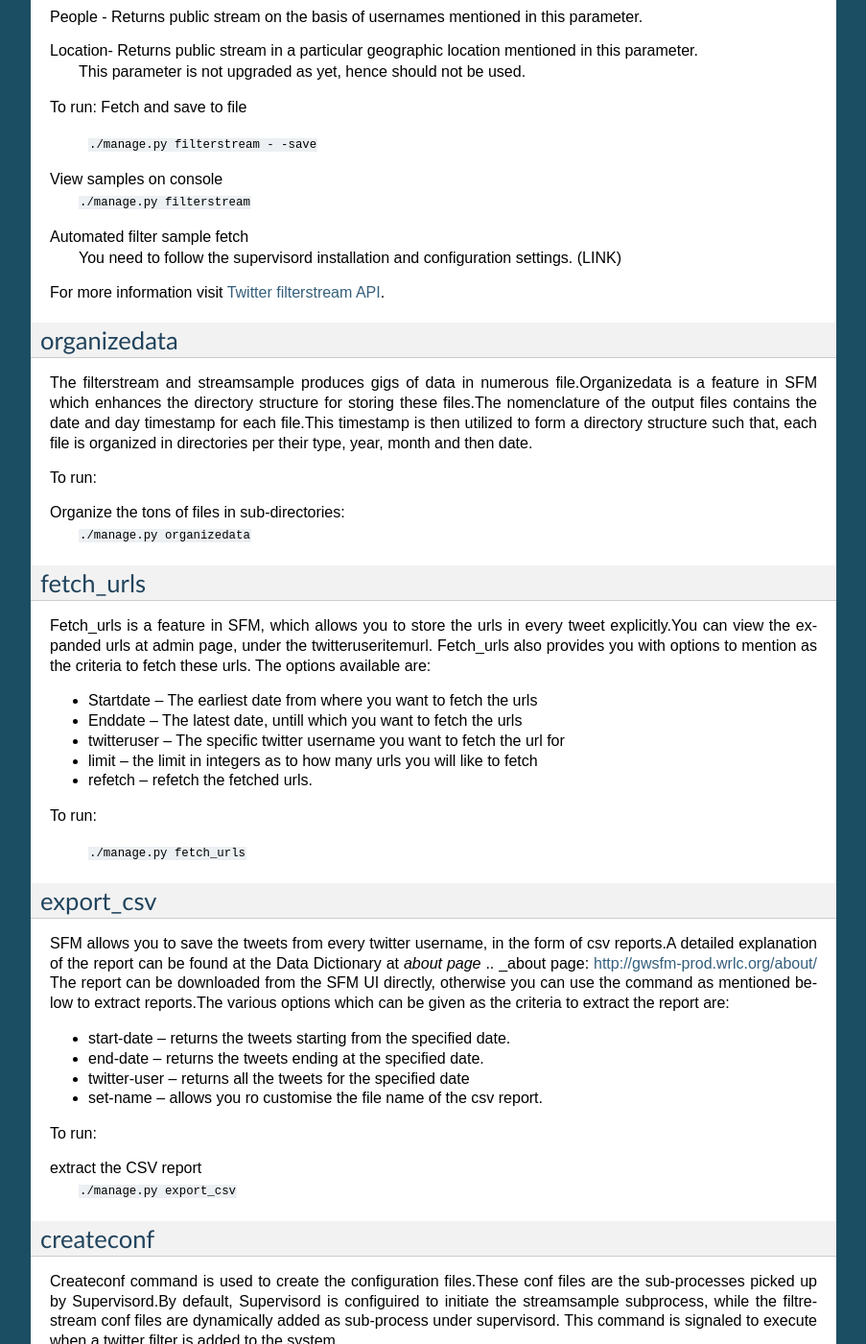
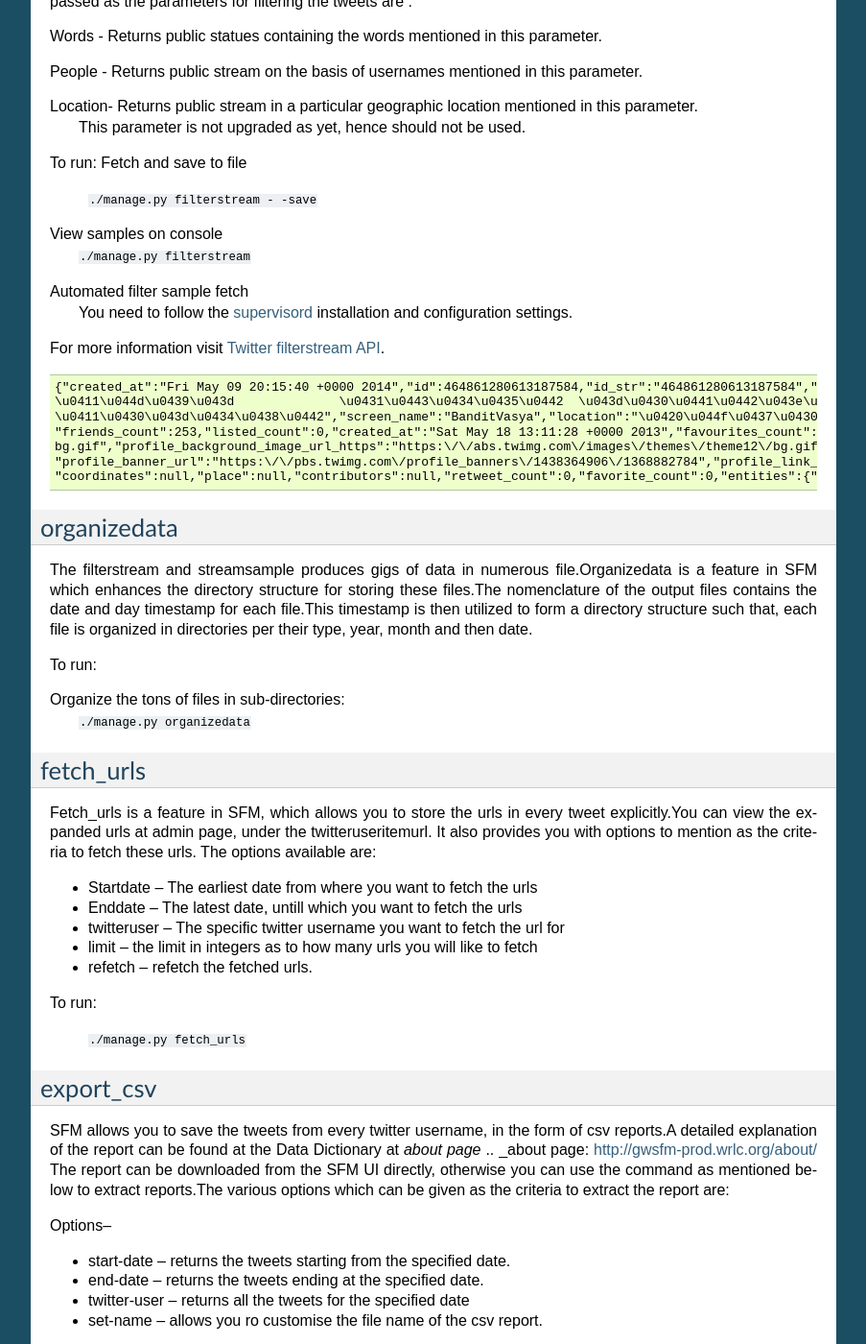
Before and after one commit to gwu-libraries/social-feed-manager, a Sphinx documentation site: the page built from docs/mgmt_commands.rst, in a window 1280 px wide and 1400 px high, scrolled down 2098 px. Shown: the whole window at 96% size, without its empty margins (198-1101 px from the left). Built offline with Sphinx 7.4.7, drawn with Linux system fonts in a browser that asks for light colours; pages that are not in the unit, such as notebooks, are missing from menus; some of the changed text lies outside the part shown.

Commit message:
hyperlink changes, and output screenshot added

```diff
--- a/docs/mgmt_commands.rst
+++ b/docs/mgmt_commands.rst
@@ -1,11 +1,11 @@
 Management Commands
 ====================
 
-Social-feed-manager(SFM) has  features which allows you to store the tweets from users, stream public statues, update their usernames et al. These features are present as management command under SFM, their description and usage is mentioned below:
+Social-feed-manager(SFM) has  features which allows you to store the tweets from users, download those tweets,  stream public statues, update their usernames, fetch urls in tweets, filter and capture public statues, collect random samples of twitter data and many more. These features are present as management command under SFM, their description and usage is mentioned below.
 
 user_timeline
 -------------
-Twitter API allows you to fetch the user timeline for a particular username.SFM uses this API to fetch and then store the tweets of a particular twitter user or a list of twitter users.For the new twitter users added, it goes in a fetches approximately the last 3000 tweets, then gradually fetches latest tweets.It is automated to run every two hours to collect tweets. You can run this command manually as well, as mentioned below:
+Twitter API allows you to fetch the user timeline for a particular username.SFM uses this API to fetch and then store the tweets of a particular twitter user or a list of twitter users.For the new twitter users added, it goes in a fetches approximately the last 3200 tweets, then gradually fetches latest tweets.It is automated to run every two hours to collect tweets. You can run this command manually as well, as mentioned below:
 
 To run:
 
@@ -52,6 +52,8 @@ Verifies and Updates any user-name changed for any twitter users
 
 Verify and Update user-name for a specific twitter user
        ``./manage.py update_usernames - -user='twitter user-names'``
+
+       (Need to add the output)
 
 populate_uids
 --------------
@@ -111,11 +113,24 @@ View samples on console
        ``./manage.py filterstream``
 
 Automated filter sample fetch
-      You need to follow the supervisord installation and configuration settings. (LINK)
+      You need to follow the `supervisord`_ installation and configuration settings.
+
+.. _supervisord: http://social-feed-manager.readthedocs.org/supervisor_and_streams.html
+
 
 For more information visit `Twitter filterstream API`_.
 
 .. _Twitter filterstream API:  https://stream.twitter.com/1.1/statuses/filter.json
+
+.. code-block:: none
+
+    {"created_at":"Fri May 09 20:15:40 +0000 2014","id":464861280613187584,"id_str":"464861280613187584","text":"http:\/\/t.co\/PptT8rWgm2   \u041c\u0438\u0441\u0442\u0440\u0430                                \u043e\u0431\u0434\u0443\u043c\u0430\u043b\u0430 \u0441\u0432\u043e\u0438 \u0432\u043e\u0437\u043c\u043e\u0436\u043d\u043e\u0441\u0442\u0438. \u0415\u0441\u043b\u0438
+    \u0411\u044d\u0439\u043d              \u0431\u0443\u0434\u0435\u0442  \u043d\u0430\u0441\u0442\u043e\u043b\u044c\u043a\u043e  \u0433\u043b\u0443\u043f,  \u0447\u0442\u043e","source":"web","truncated":false,"in_reply_to_status_id":null,        "in_reply_to_status_id_str":null,"in_reply_to_user_id":null,"in_reply_to_user_id_str":null,"in_reply_to_screen_name":null,"user":{"id":1438364906,"id_str":"1438364906","name":"\u0412\u0430\u0441\u044f
+    \u0411\u0430\u043d\u0434\u0438\u0442","screen_name":"BanditVasya","location":"\u0420\u044f\u0437\u0430\u043d\u044c","url":null,"description":"\u041d\u0435 \u0443\u043c\u0435\u0435\u0448\u044c              \u0440\u0430\u0431\u043e\u0442\u0430\u0442\u044c \u0445\u043e\u0440\u043e\u0448\u043e - \u0440\u0430\u0431\u043e\u0442\u0430\u0439 \u043c\u043d\u043e\u0433\u043e!","protected":false,"followers_count":231,
+    "friends_count":253,"listed_count":0,"created_at":"Sat May 18 13:11:28 +0000 2013","favourites_count":0,"utc_offset":null,"time_zone":null,"geo_enabled":false,"verified":false,"statuses_count":178,"lang": "ru","contributors_enabled":false,"is_translator":false,"is_translation_enabled":false,"profile_background_color":"BADFCD","profile_background_image_url":"http:\/\/abs.twimg.com\/images\/themes\/theme12\/
+    bg.gif","profile_background_image_url_https":"https:\/\/abs.twimg.com\/images\/themes\/theme12\/bg.gif","profile_background_tile":false,"profile_image_url":"http:\/\/pbs.twimg.com\/profile_images\/        3676268819\/78932aa21de122b8de65423436626be8_normal.jpeg","profile_image_url_https":"https:\/\/pbs.twimg.com\/profile_images\/3676268819\/78932aa21de122b8de65423436626be8_normal.jpeg",
+    "profile_banner_url":"https:\/\/pbs.twimg.com\/profile_banners\/1438364906\/1368882784","profile_link_color":"FF0000","profile_sidebar_border_color":"F2E195","profile_sidebar_fill_color":"FFF7CC",         "profile_text_color":"0C3E53","profile_use_background_image":true,"default_profile":false,"default_profile_image":false,"following":null,"follow_request_sent":null,"notifications":null},"geo":null,
+    "coordinates":null,"place":null,"contributors":null,"retweet_count":0,"favorite_count":0,"entities":{"hashtags":[],"symbols":[],"urls":[{"url":"http:\/\/t.co\/PptT8rWgm2","expanded_url":"http:\/\/         kinoprostotraf.ru\/noj-42\/","display_url":"kinoprostotraf.ru\/noj-42\/","indices":[0,22]}],"user_mentions":[]},"favorited":false,"retweeted":false,"possibly_sensitive":false,"filter_level":"medium",      "lang":"ru"}^M
 
 organizedata
 ------------
@@ -129,7 +144,7 @@ Organize the tons of files in sub-directories:
 fetch_urls
 ----------
 Fetch_urls is a feature in SFM, which allows you to store the urls in every tweet explicitly.You can view the expanded urls at admin page, under the twitteruseritemurl.
-Fetch_urls also provides you with options to mention as the criteria to fetch these urls. The options available are:
+It also provides you with options to mention as the criteria to fetch these urls. The options available are:
 
 * Startdate -- The earliest date from where you want to fetch the urls
 
@@ -151,6 +166,8 @@ SFM allows you to save the tweets from every twitter username, in the form of cs
 .. _about page: http://gwsfm-prod.wrlc.org/about/
 The report can be downloaded from the SFM UI directly, otherwise you can use the command as mentioned below to extract reports.The various options which can be given as the criteria to extract the report are:
 
+Options--
+
 * start-date -- returns the tweets starting from the specified date.
 
 * end-date -- returns the tweets ending at the specified date.
@@ -162,7 +179,7 @@ The report can be downloaded from the SFM UI directly, otherwise you can use the
 To run:
 
 extract the CSV report
-       ``./manage.py export_csv``
+       ``./manage.py export_csv - -[options]``
 
 createconf
 ----------
```
Also changed, not shown: other parts of docs/mgmt_commands.rst (+3 -2 lines).
